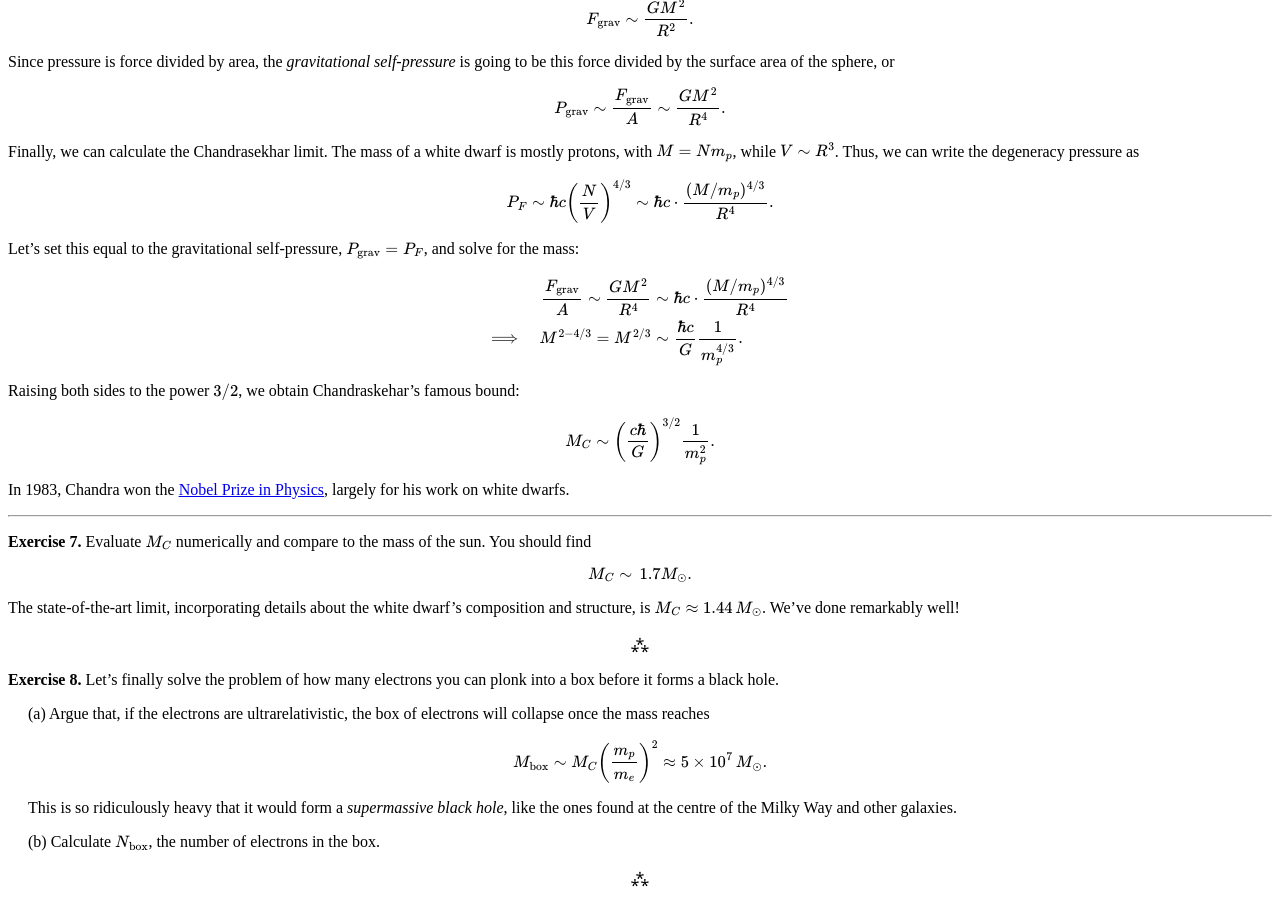
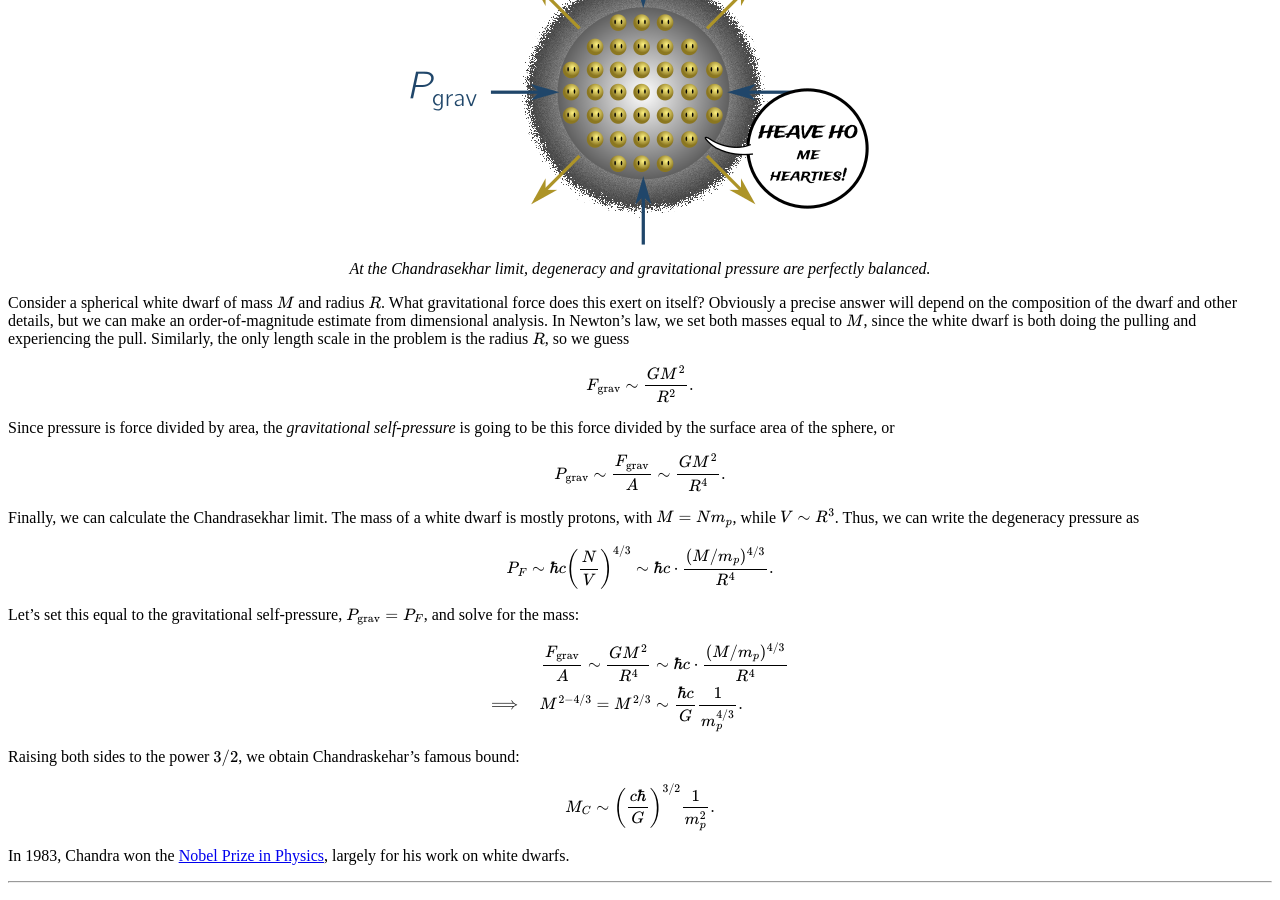
Before and after one commit to hapax/hapax.github.io, a Jekyll site: the page built from assets/chandra.md, in a window 1280 px wide and 900 px high, scrolled down 12274 px. Built offline with Jekyll 4.4.1, drawn with Linux system fonts in a browser that asks for light colours; our own code applies the rules of GitHub Pages for plain Markdown files; formulas are drawn with MathJax 3; a script that is not in the unit is left out.

Commit message:
Update chandra.md

```diff
--- a/assets/chandra.md
+++ b/assets/chandra.md
@@ -802,6 +802,14 @@
 
 where $M,m$ are separated by $R$, and $G = 6.7\times 10^{-11} \text{ m}^3/\text{kg s}^2$ is *Newton's constant*.
 
+<figure>
+    <div style="text-align:center"><img src
+    ="/images/posts/chandra13.png"/>
+		    <figcaption><i>At the Chandrasekhar limit, degeneracy and
+    gravitational pressure are perfectly balanced.</i></figcaption>
+	</div>
+	</figure>
+
 Consider a spherical white dwarf of mass $M$ and radius $R$.
 What gravitational force does this exert on itself?
 Obviously a precise answer will depend on the composition of the dwarf
```
